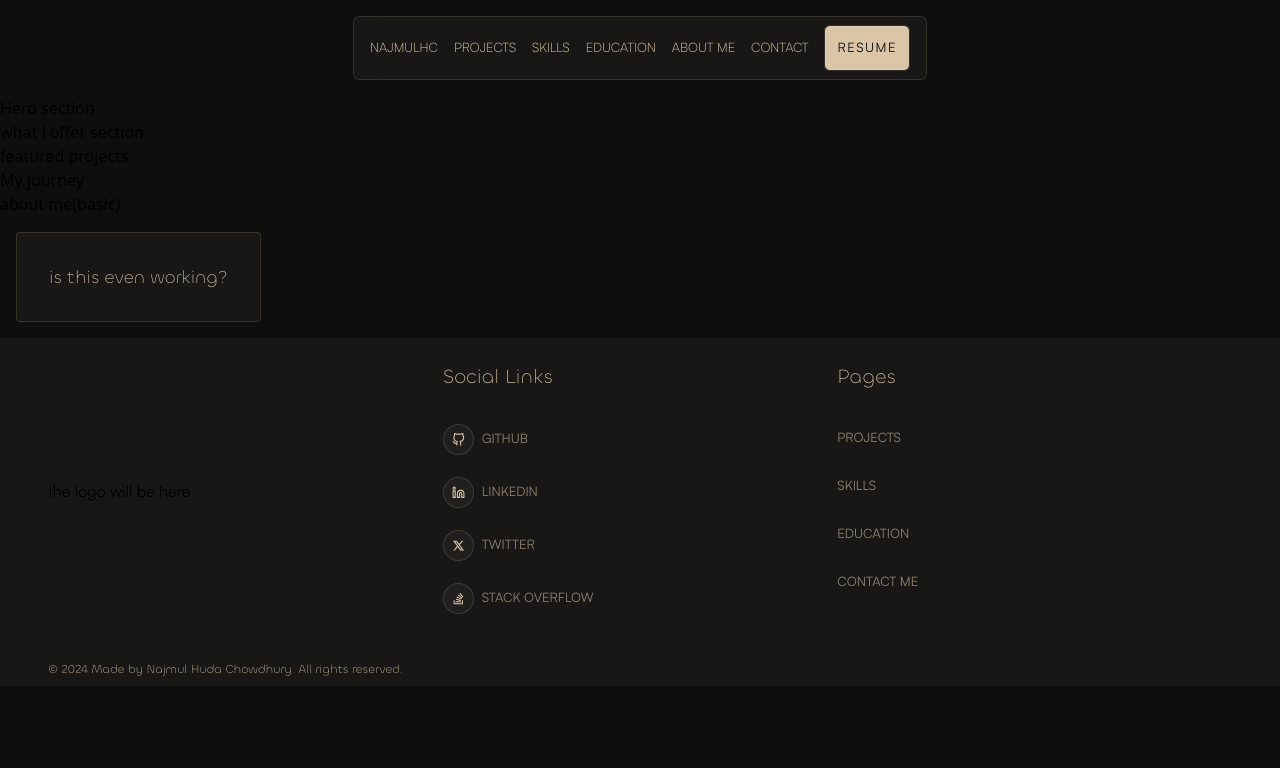
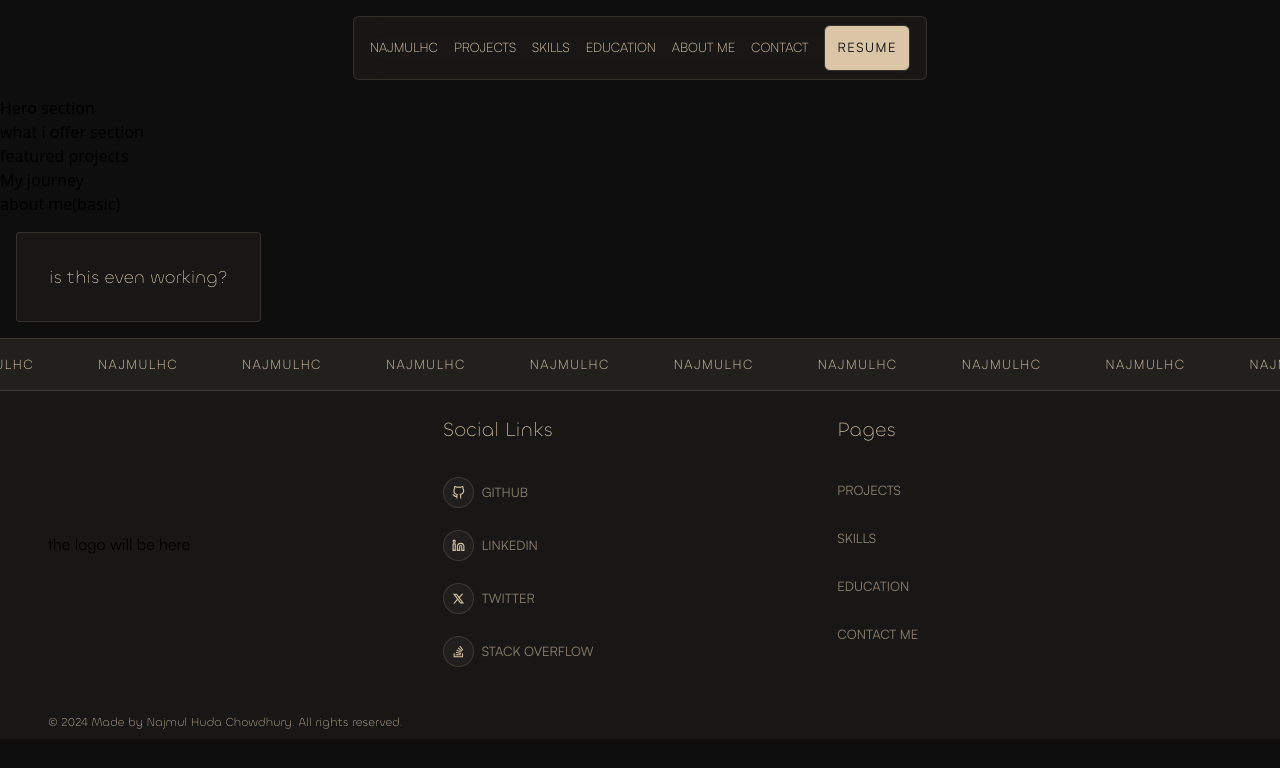
Before and after one commit to najmulhc/najmulhc-portfolio, a Next.js app: page / in a window 1280 px wide. Shown: the top 768 px of the page. Built offline with nearby package versions, Linux system fonts and the light colour scheme.

Commit message:
scroll text part is done

```diff
--- /dev/null
+++ b/src/app/components/molecules/footer/loop-scroll.tsx
@@ -0,0 +1,34 @@
+import { TopText } from "../../atoms/typography";
+
+const LoopScroll = () => {
+  return (
+    <div className="flex items-center  space-x-16 overflow-hidden w-full bg-[#22201d] border-t border-b border-border ">
+      <div className="flex animate-loop-scroll py-4 gap-16 ">
+        <TopText>najmulhc</TopText>
+        <TopText>najmulhc</TopText>
+        <TopText>najmulhc</TopText>
+        <TopText>najmulhc</TopText>
+        <TopText>najmulhc</TopText>
+        <TopText>najmulhc</TopText>
+        <TopText>najmulhc</TopText>
+        <TopText>najmulhc</TopText>
+        <TopText>najmulhc</TopText>
+        <TopText>najmulhc</TopText>
+        <TopText>najmulhc</TopText>
+        <TopText>najmulhc</TopText>
+        <TopText>najmulhc</TopText>
+      </div>
+      <div className="flex animate-loop-scroll py-4 gap-16 ">
+        <TopText>najmulhc</TopText>
+        <TopText>najmulhc</TopText>
+        <TopText>najmulhc</TopText>
+        <TopText>najmulhc</TopText>
+        <TopText>najmulhc</TopText>
+        <TopText>najmulhc</TopText>
+        <TopText>najmulhc</TopText>
+      </div>
+    </div>
+  );
+};
+
+export default LoopScroll;
--- a/src/app/components/organisms/footer/footer.tsx
+++ b/src/app/components/organisms/footer/footer.tsx
@@ -1,9 +1,12 @@
 import Copyright from "../../molecules/footer/copyright-text";
+import LoopScroll from "../../molecules/footer/loop-scroll";
 import PageLinks from "../../molecules/footer/page-links";
 import SocialLinks from "../../molecules/footer/social-links";
 
 const Footer = () => {
   return (
+    <>
+    <LoopScroll/>
       <footer className="bg-footerBg py-2 w-full px-12">
         <div className="grid my-4 w-full grid-cols-3   font-satoshi-regular">
           <div className="w-full h-full flex justify-start items-center">
@@ -26,6 +29,7 @@ const Footer = () => {
           © 2024 Made by Najmul Huda Chowdhury. All rights reserved.
         </Copyright>
       </footer>
+    </>
   );
 };
 
--- a/tailwind.config.ts
+++ b/tailwind.config.ts
@@ -27,6 +27,19 @@ const config: Config = {
         "satoshi-light": ["satoshi-light"],
         "satoshi-regular": ["satoshi-regular"],
       },
+      keyframes: {
+        "loop-scroll": {
+          from: {
+            transform: "translateX(0% )",
+          },
+          to: {
+            transform: "translateX(calc(-100% - 20px))",
+          },
+        },
+      },
+      animation: {
+        "loop-scroll": "loop-scroll 30s linear infinite",
+      },
     },
   },
   plugins: [],
```
Lines whose indentation alone changed are shown as unchanged.
